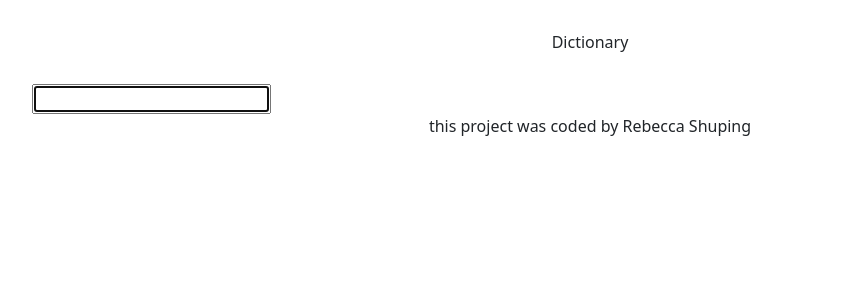
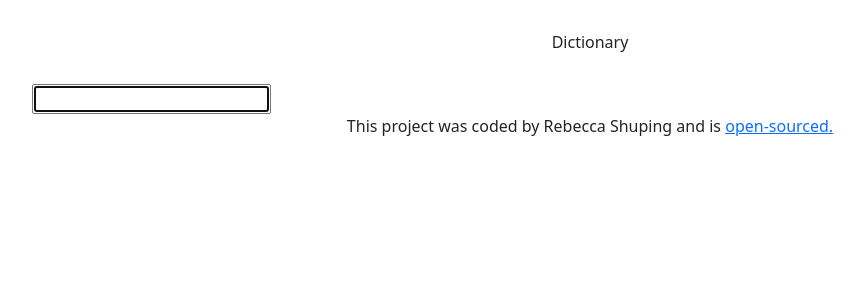
Before and after one commit to rsm917/dictionary-project, a React (Create React App) app: page / in a window 1280 px wide. Shown: the top 300 px of the page, without its empty margins (50-913 px from the left). Built offline with nearby package versions, Linux system fonts and the light colour scheme.

Commit message:
added GitHub link

```diff
--- a/src/App.js
+++ b/src/App.js
@@ -9,7 +9,13 @@ function App() {
         <main>
           <Dictionary />
         </main>
-        <footer> this project was coded by Rebecca Shuping</footer>
+        <footer>
+          {" "}
+          This project was coded by Rebecca Shuping and is{" "}
+          <a href="https://www.github.com/rsm917/dictionary-project">
+            open-sourced.
+          </a>
+        </footer>
       </div>
     </div>
   );
```
